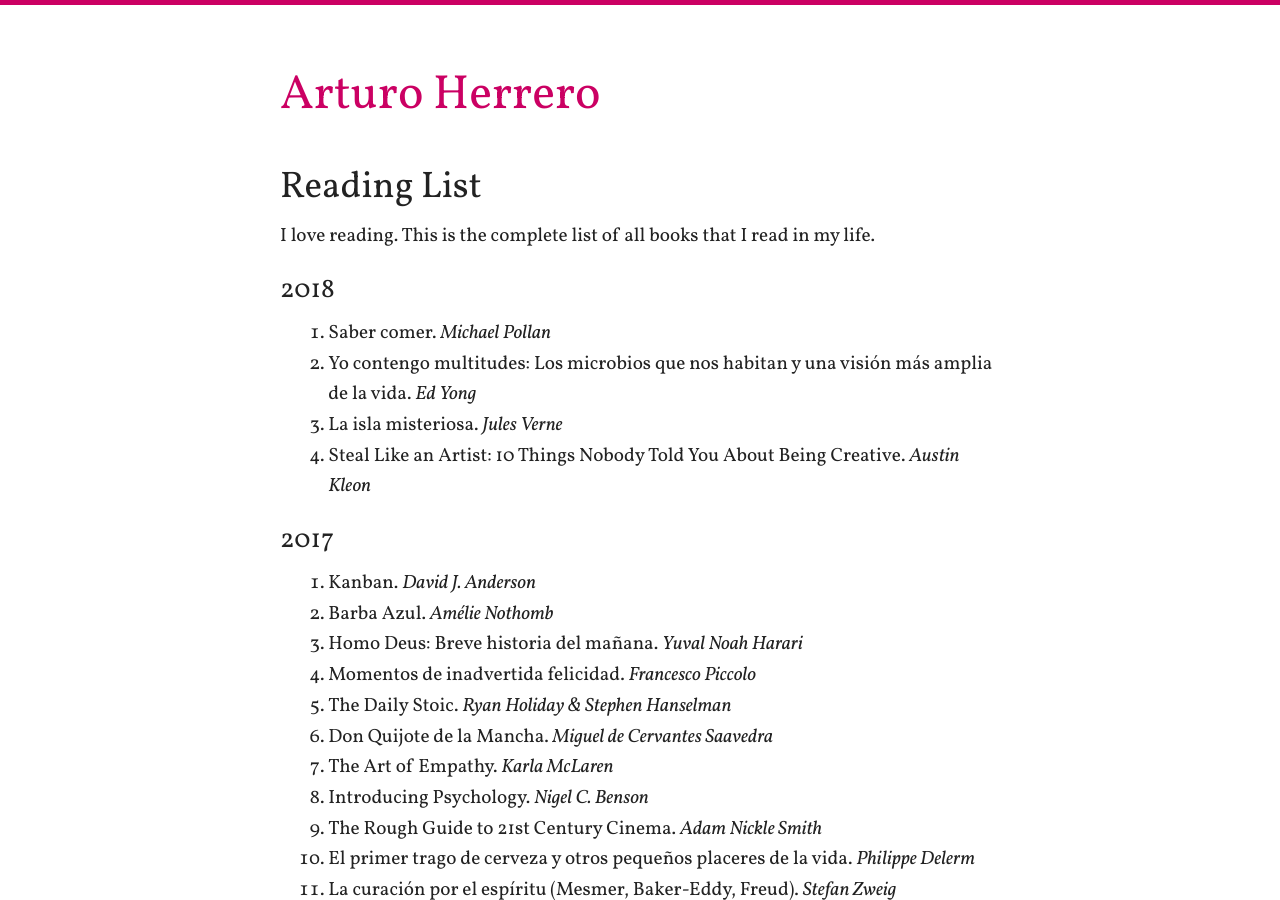
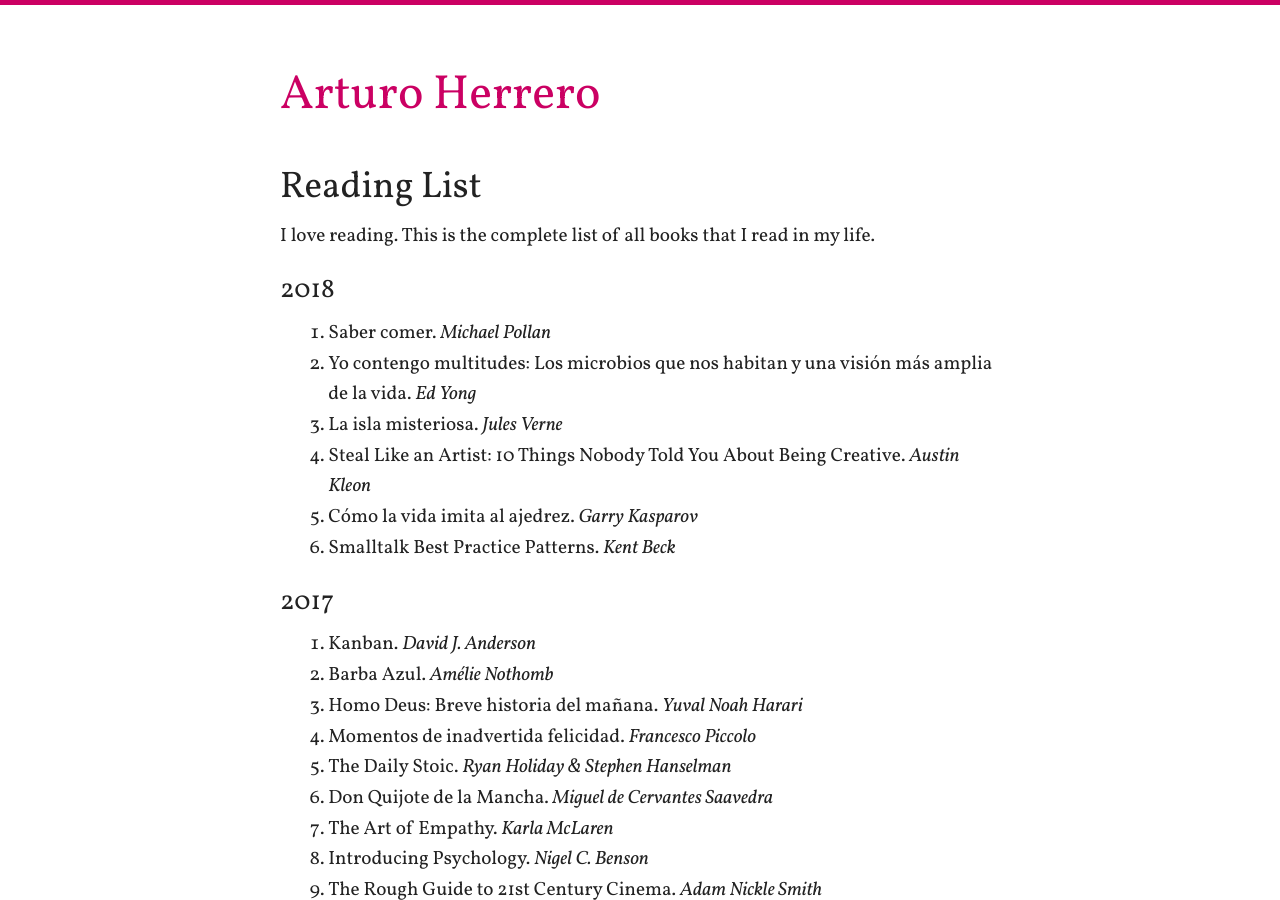
Before and after one commit to arturoherrero/arturoherrero.com, a Jekyll site: the page built from books.md, in a window 1280 px wide and 900 px high. Built offline with Jekyll 4.4.1, drawn with Linux system fonts in a browser that asks for light colours.

Commit message:
Update books

```diff
--- a/books.md
+++ b/books.md
@@ -13,6 +13,8 @@
 2. Yo contengo multitudes: Los microbios que nos habitan y una visión más amplia de la vida. *Ed Yong*
 3. La isla misteriosa. *Jules Verne*
 4. Steal Like an Artist: 10 Things Nobody Told You About Being Creative. *Austin Kleon*
+5. Cómo la vida imita al ajedrez. *Garry Kasparov*
+6. Smalltalk Best Practice Patterns. *Kent Beck*
 
 
 ### 2017
```
